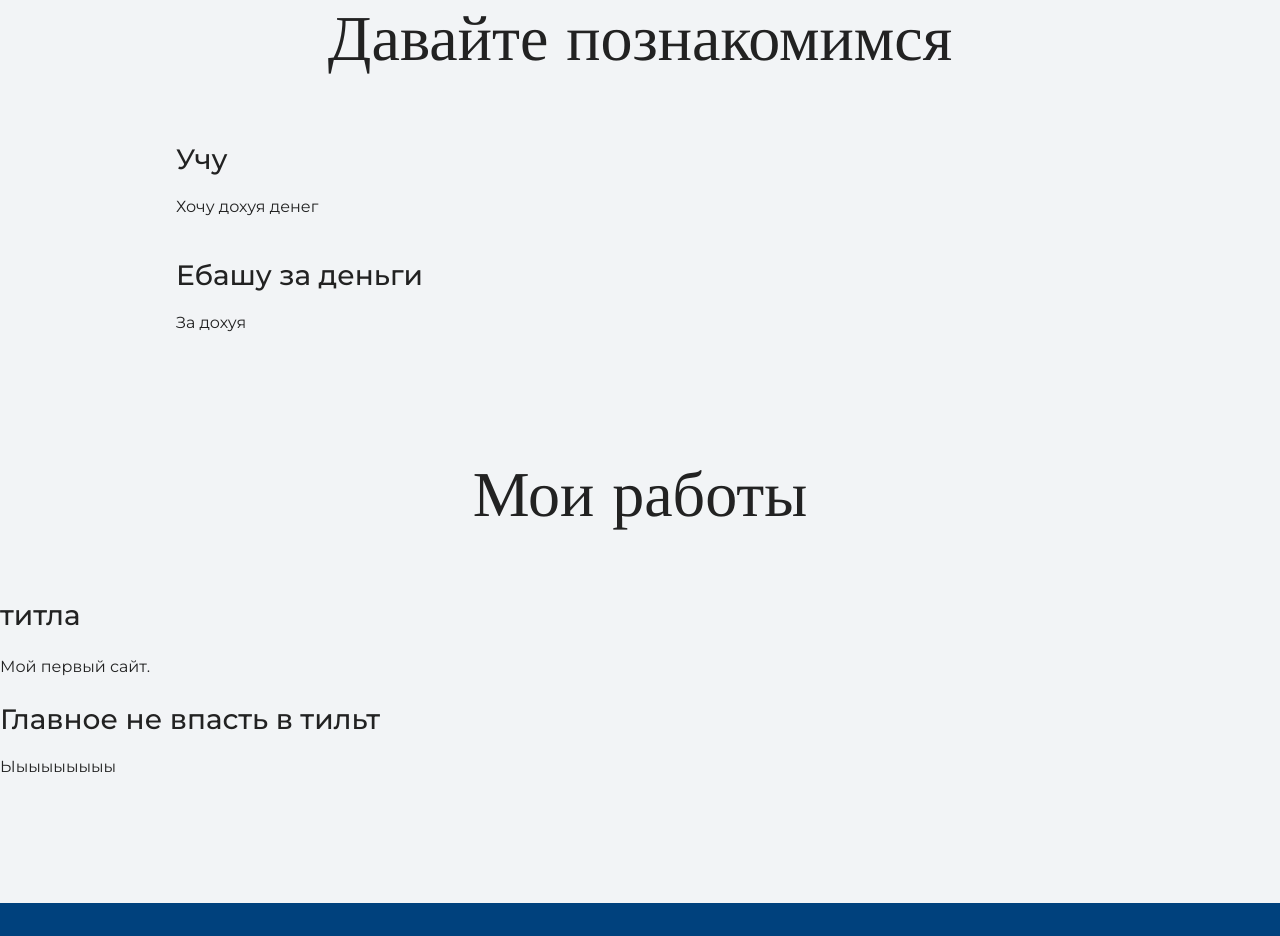
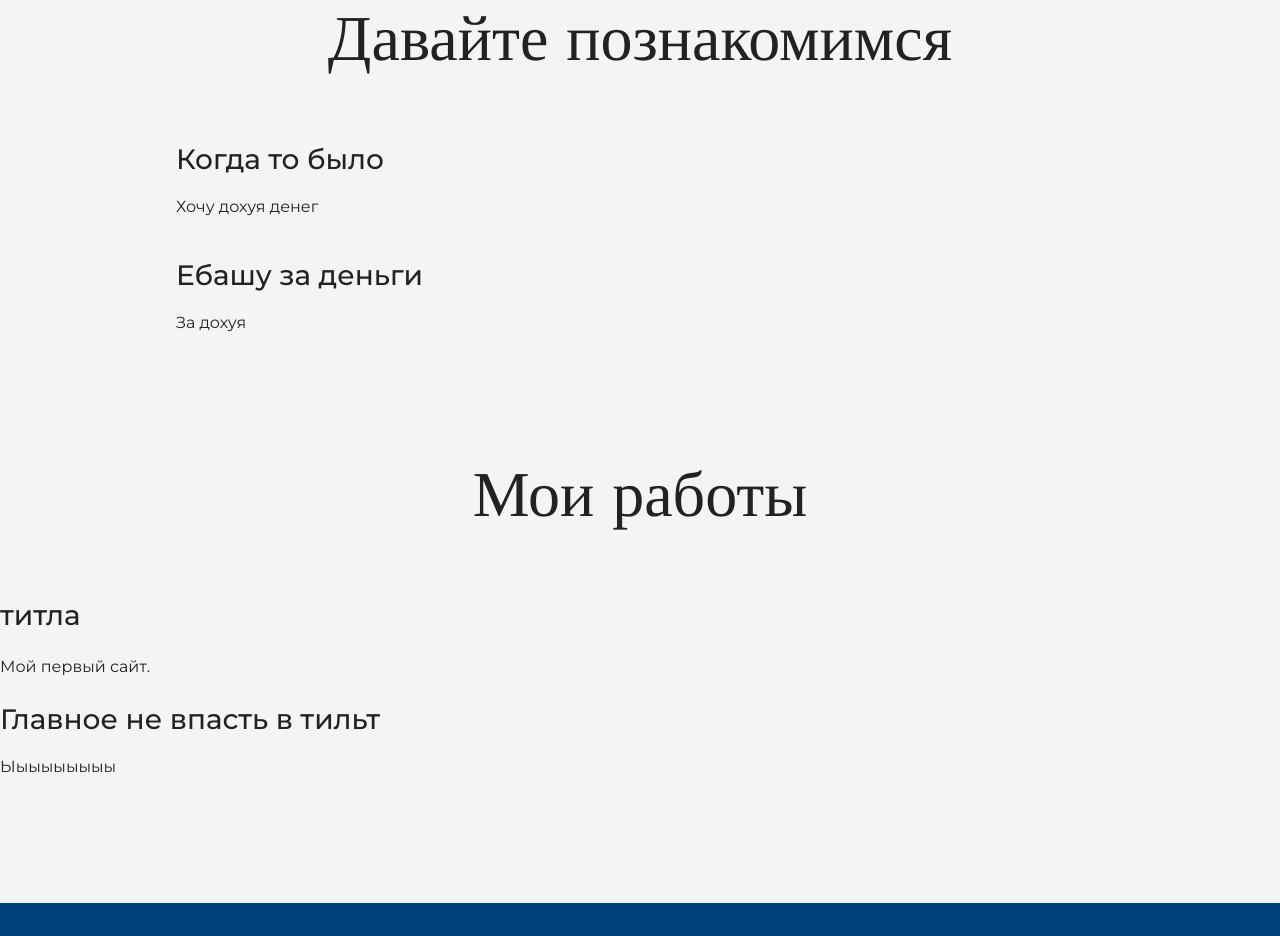
Before and after one commit to ghoul13/test_site_port, a plain HTML site: page index.html in a window 1280 px wide. Shown: the part 1033-1969 px from the top of the page. Drawn offline with nearby package versions, Linux system fonts and the light colour scheme.

Commit message:
Смена, тест

```diff
--- a/index.html
+++ b/index.html
@@ -24,7 +24,7 @@
     <section class="intro">
       <div class="container">
       <h2 class="subheading">Давайте познакомимся</h2>
-      <h3>Учу</h3>
+      <h3>Когда то было</h3>
       <p>Хочу дохуя денег</p>
       <h3>Ебашу за деньги</h3>
       <p>За дохуя</p>
```
